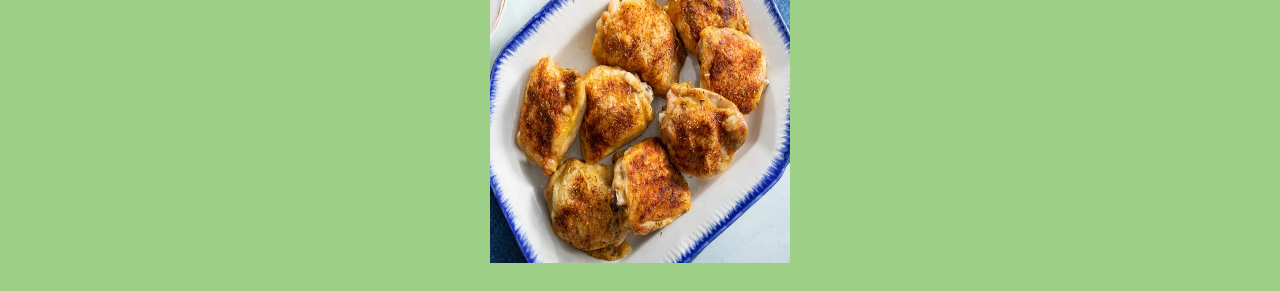
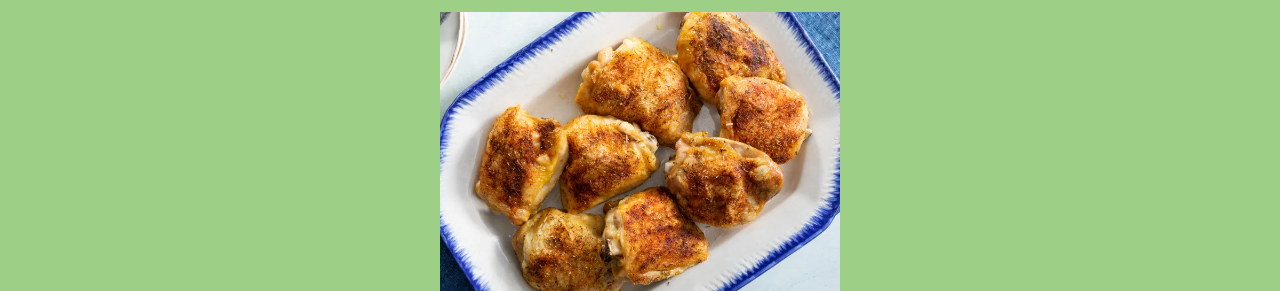
Before and after one commit to homeromeirelesjunior/odin-recipes, a plain HTML site: page recipes/chicken.html in a window 1280 px wide. Shown: the part 142-433 px from the top of the page. Drawn offline with Linux system fonts and the light colour scheme.

Commit message:
chore: Add style to recipes and main pages

```diff
--- a/assets/css/recipes.css
+++ b/assets/css/recipes.css
@@ -1,7 +1,15 @@
 body {
+  width: 600px;
+  margin: 0 auto;
   background-color: rgb(157, 207, 135);
   text-align: center;
   font-family: 'Verdana', sans-serif;
+}
+
+img {
+  display: inline-block;
+  width: 400px;
+  height: auto;
 }
 
 ul {
--- a/assets/css/style.css
+++ b/assets/css/style.css
@@ -1,4 +1,16 @@
+html {
+  box-sizing: border-box;
+}
+
+*,
+*::before,
+*::after {
+  box-sizing: inherit;
+}
+
 body {
+  width: 600px;
+  margin: 0 auto;
   font-family: 'Verdana', sans-serif;
   background-color: rgb(206, 203, 214);
   text-align: center;
```
Also changed, not shown: index.html (+4 -0 lines).
